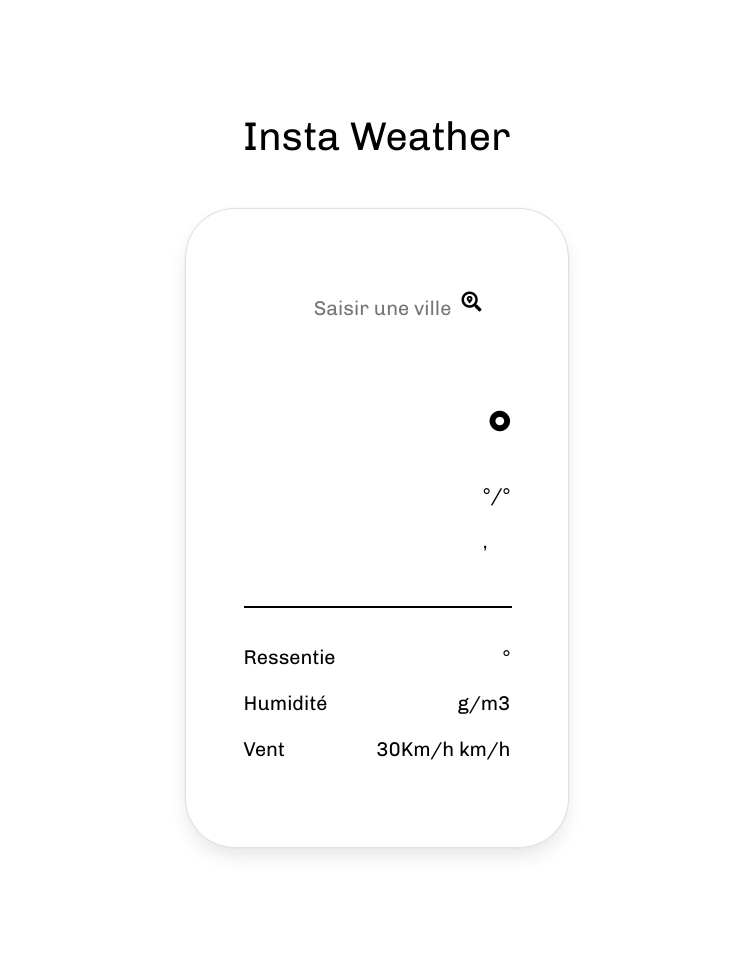
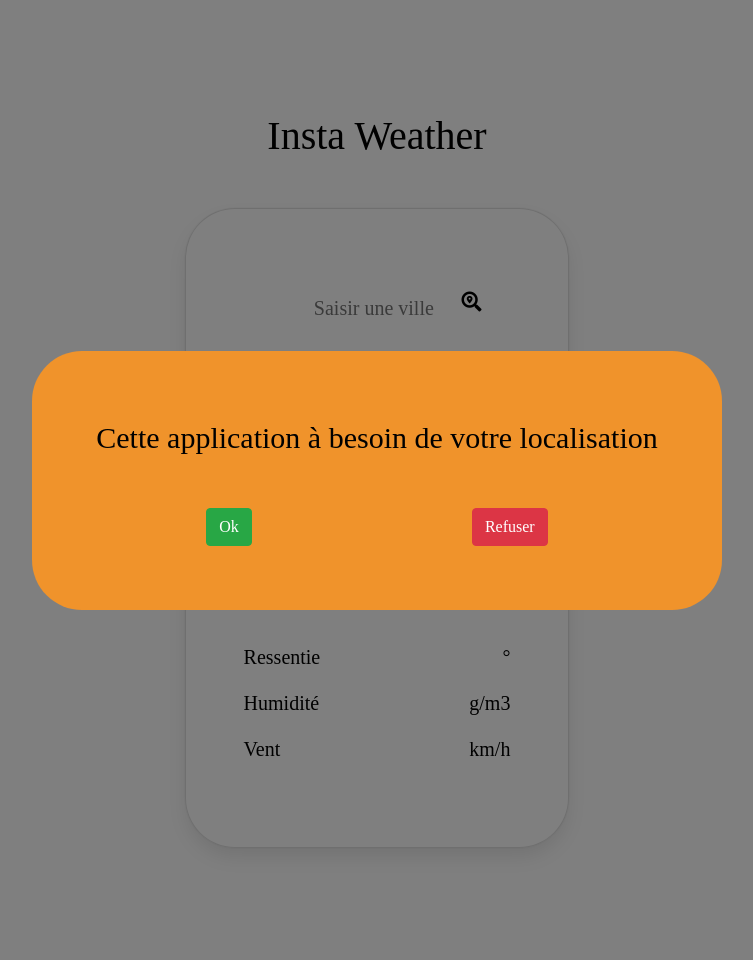
Before and after one commit to saitama93/Insta-Wheater, a PHP site: page / in a window 1280 px wide. Shown: the whole page, without its empty margins (263-1016 px from the left). Run offline with PHP 8.4, Linux system fonts and the light colour scheme; some libraries are stand-ins or nearby versions.

Commit message:
Mise en place de l'alert pour la localisation
Design de la div pour l'alert fait, reste à mettre en place le js au chargement de la page

```diff
--- a/assets/css/app.css
+++ b/assets/css/app.css
@@ -13,7 +13,7 @@ body {
   margin: 0;
   padding: 0;
   color: black;
-  font-family: "Chivo-Black";
+  font-family: "Chivo-Black Arial";
   background-position: center;
   background-attachment: fixed;
   background-size: cover;
@@ -106,4 +106,25 @@ body {
 #app .second-infos div {
   width: 100%;
 }
+
+.alert-card {
+  min-height: 120vh;
+  min-width: 100vw;
+  z-index: 10;
+  position: absolute;
+  top: 0;
+  left: 0;
+  background-color: rgba(0, 0, 0, 0.5);
+}
+
+.alert-card .content {
+  background-color: #f0932b;
+  border-radius: 50px;
+  padding: 5%;
+}
+
+.alert-card .content .alert-title {
+  font-family: "Chivo-Black Arial";
+  font-size: 30px;
+}
 /*# sourceMappingURL=app.css.map */
--- a/assets/css/app.scss
+++ b/assets/css/app.scss
@@ -12,7 +12,7 @@ body {
     margin: 0;
     padding: 0;
     color: black;
-    font-family: "Chivo-Black";
+    font-family: "Chivo-Black Arial";
     background-position: center;
     background-attachment: fixed;
     background-size: cover;
@@ -100,3 +100,22 @@ body {
         }
     }
 }
+
+.alert-card {
+    min-height: 120vh;
+    min-width: 100vw;
+    z-index: 10;
+    position: absolute;
+    top: 0;
+    left: 0;
+    background-color: rgba(0, 0, 0, 0.5);
+    .content {
+        background-color: #f0932b;
+        border-radius: 50px;
+        padding: 5%;
+        .alert-title {
+            font-family: "Chivo-Black Arial";
+            font-size: 30px;
+        }
+    }
+}
--- a/index.html
+++ b/index.html
@@ -23,6 +23,14 @@
 
 <body>
 
+    <div class="alert-card d-flex justify-content-center align-items-center">
+        <div class="content d-flex flex-column justify-content between align-items-center">
+            <span class="alert-title text-center mb-5">Cette application à besoin de votre localisation</span>
+            <div class="response d-flex justify-content-around align-items-center" style="width: 100%!important">
+                <span class="alert-ok btn btn-success">Ok</span>
+                <span class="alert-refuse btn btn-danger">Refuser</span></div>
+        </div>
+    </div>
     <section id="app" class="container-fluid">
         <div class="col-12 text-center">
             <h1 class="h1 my-5">Insta Weather</h1>
@@ -33,9 +41,6 @@
                 <input type="text" class="text-left pl-5 offset-1 col-10 input-city mt-3 mb-5" placeholder="Saisir une ville">
                 <i class="fas fa-search-location"></i>
             </div>
-            <!-- <div class="d-flex justify-content-center">
-                <button type="submit" class="submit my-3">Go</button>
-            </div> -->
 
             <div class="main-infos d-flex justify-content-between align-items-center">
 
@@ -64,7 +69,7 @@
                 </div>
                 <div class="wind d-flex justify-content-between">
                     <p>Vent</p>
-                    <span class="wind-speed">30Km/h</span>
+                    <span class="wind-speed"></span>
                 </div>
             </div>
         </div>
```
Also changed, not shown: 1 other file.
